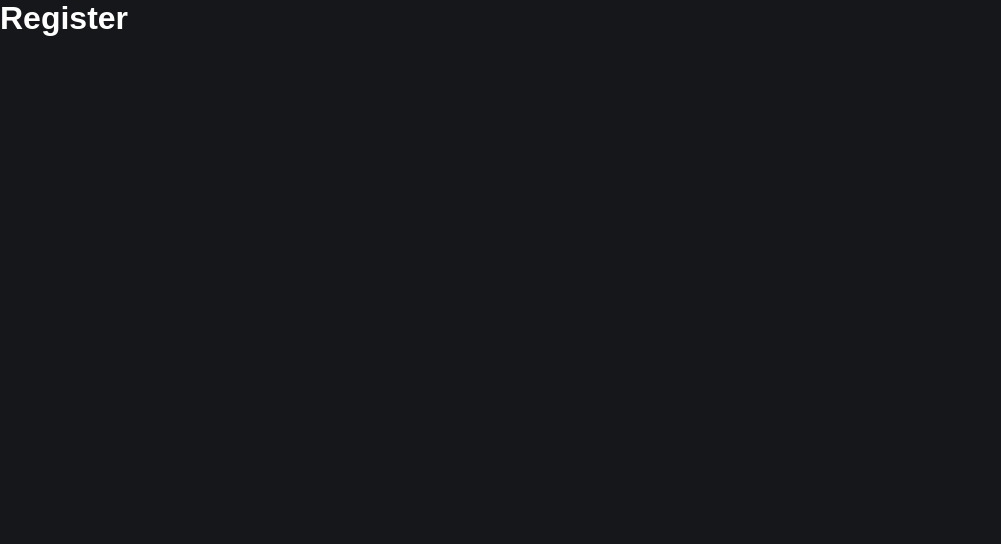
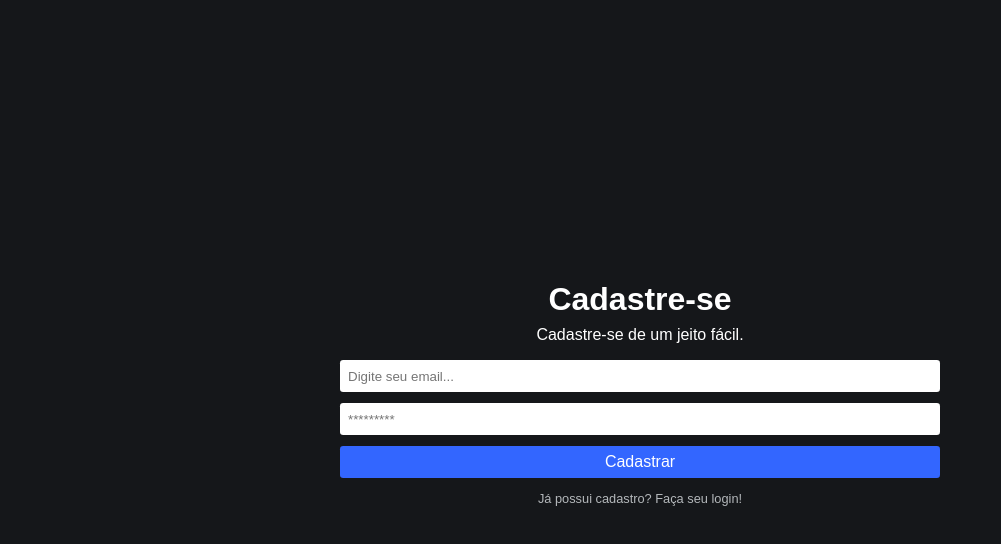
Before and after one commit to TomoriComAncora/todo-firebase, a React (Vite) app: page /register in a window 1280 px wide. Shown: the top 544 px of the page, without its empty margins (0-1001 px from the left). Built offline with nearby package versions, Linux system fonts and the light colour scheme.

Commit message:
criando cadastro e login

```diff
--- /dev/null
+++ b/src/pages/Admin/Admin.jsx
@@ -0,0 +1,11 @@
+import './Admin.css'
+
+function Admin() {
+  return (
+    <div>
+        <h1>Admin</h1>
+    </div>
+  )
+}
+
+export default Admin
--- a/src/pages/Home/Home.jsx
+++ b/src/pages/Home/Home.jsx
@@ -1,17 +1,26 @@
 import React from "react";
 import { useState } from "react";
-import { Link } from "react-router-dom";
+import { Link, useNavigate } from "react-router-dom";
+import { auth } from "../../firebaseConnection";
+import { signInWithEmailAndPassword } from "firebase/auth";
 import "./Home.css";
 
 function Home() {
   const [email, setEmail] = useState("");
   const [senha, setSenha] = useState("");
 
-  const handleSubmit = (e) => {
+  const navigate = useNavigate();
+
+  const handleSubmit = async (e) => {
     e.preventDefault();
-    7;
     if (email !== "" && senha !== "") {
-      alert("teste");
+      await signInWithEmailAndPassword(auth, email, senha)
+        .then(() => {
+          navigate("/admin", { replace: true });
+        })
+        .catch(() => {
+          console.log("Não foi possivel fazer o login");
+        });
     } else {
       alert("Preencha todos os campos");
     }
--- a/src/pages/Register/Register.jsx
+++ b/src/pages/Register/Register.jsx
@@ -1,11 +1,58 @@
-import React from 'react'
+import { useState } from "react";
+import { Link, useNavigate } from "react-router-dom";
+import { auth } from "../../firebaseConnection";
+import { createUserWithEmailAndPassword } from "firebase/auth";
 
 function Register() {
+  const [email, setEmail] = useState("");
+  const [senha, setSenha] = useState("");
+
+  const navigate = useNavigate();
+
+  const handleRegister = async (e) => {
+    e.preventDefault();
+    if (email !== "" && senha !== "") {
+      await createUserWithEmailAndPassword(auth, email, senha)
+        .then(() => {
+          navigate("/admin", { replace: true });
+        })
+        .catch((err) => {
+          console.log("Erro ao se cadastrar: " + err);
+        });
+    } else {
+      alert("Preencha todos os campos");
+    }
+  };
+
   return (
     <div>
-        <h1>Register</h1>
+      <div className="home-container">
+        <h1>Cadastre-se</h1>
+        <span>Cadastre-se de um jeito fácil.</span>
+
+        <form className="login" onSubmit={handleRegister}>
+          <input
+            type="email"
+            placeholder="Digite seu email..."
+            value={email}
+            onChange={(e) => setEmail(e.target.value)}
+          />
+          <input
+            autoComplete="false"
+            type="password"
+            placeholder="*********"
+            value={senha}
+            onChange={(e) => setSenha(e.target.value)}
+          />
+
+          <button type="submit">Cadastrar</button>
+        </form>
+        <Link to={"/"} className="link-cadastrar">
+          Já possui cadastro? Faça seu login!
+        </Link>
+      </div>
     </div>
-  )
+  );
 }
 
-export default Register
+export default Register;
--- a/src/routes/routes.jsx
+++ b/src/routes/routes.jsx
@@ -1,12 +1,15 @@
 import { Routes, Route } from "react-router-dom";
 import Home from "../pages/Home/Home";
 import Register from "../pages/Register/Register";
+import Admin from "../pages/Admin/Admin";
+
 
 function RoutesApp() {
   return (
     <Routes>
       <Route path="/" element={<Home />} />
       <Route path="/register" element={<Register/>}/>
+      <Route path="/admin" element={<Admin/>}/>
     </Routes>
   );
 }
```
Also changed, not shown: src/pages/Admin/Admin.css (added).
